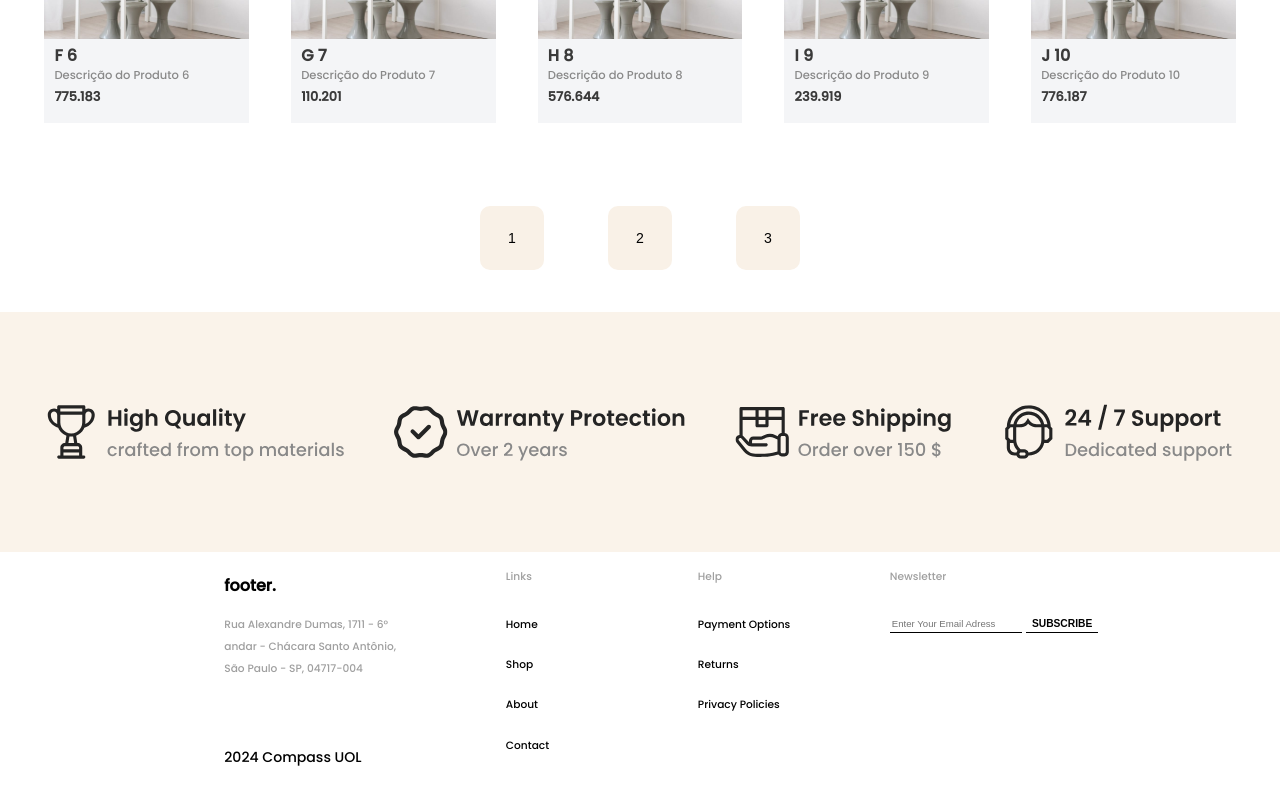
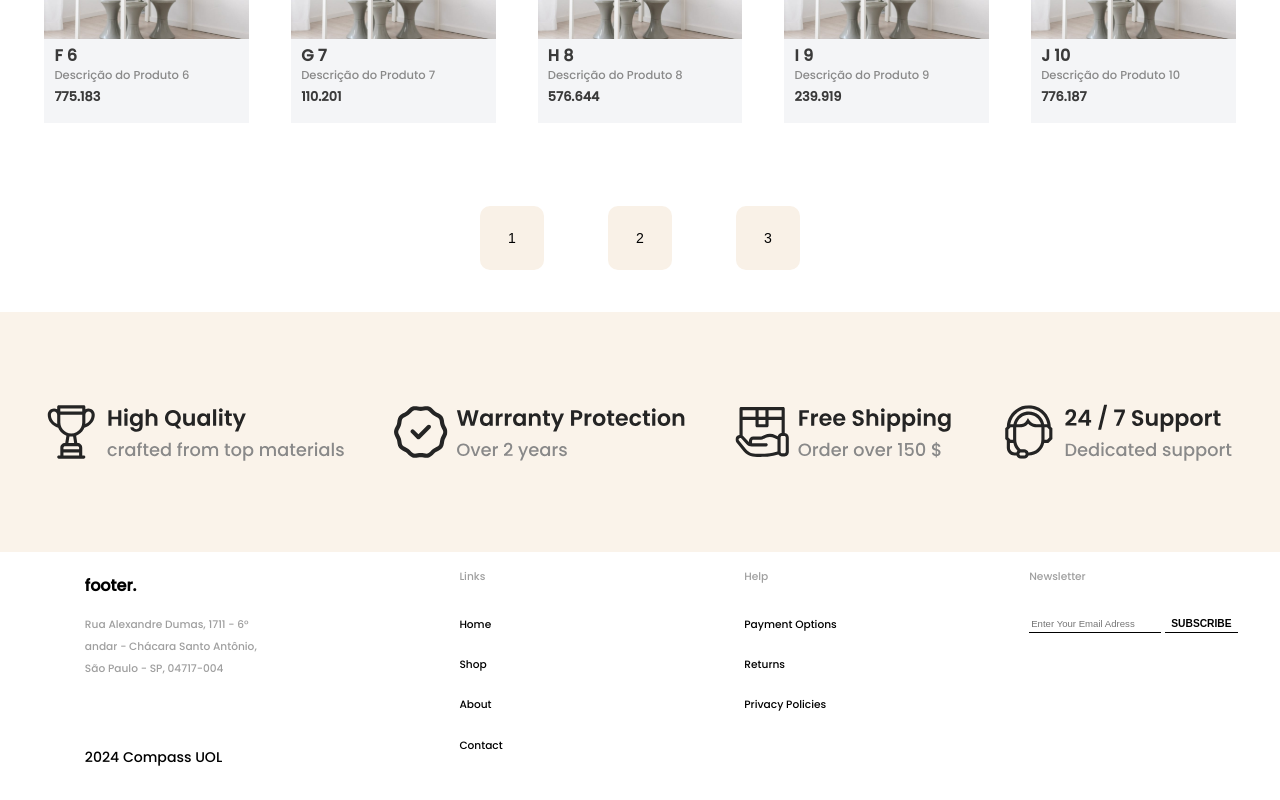
Before and after one commit to KauanAg-devs/Result-List-de-e-commerce, a React (Create React App) app in the folder frontend/: page / in a window 1280 px wide. Shown: the part 1095-1895 px from the top of the page. Built offline with nearby package versions, Linux system fonts and the light colour scheme.

Commit message:
refactor: justify content in footer

```diff
--- a/frontend/src/components/Footer/Footer.css
+++ b/frontend/src/components/Footer/Footer.css
@@ -11,7 +11,7 @@
     position: relative;
     align-items: stretch;
     width: 100%;
-    justify-content: center;
+    justify-content: space-around;
     flex: 1 1 auto;
 }
 
```
